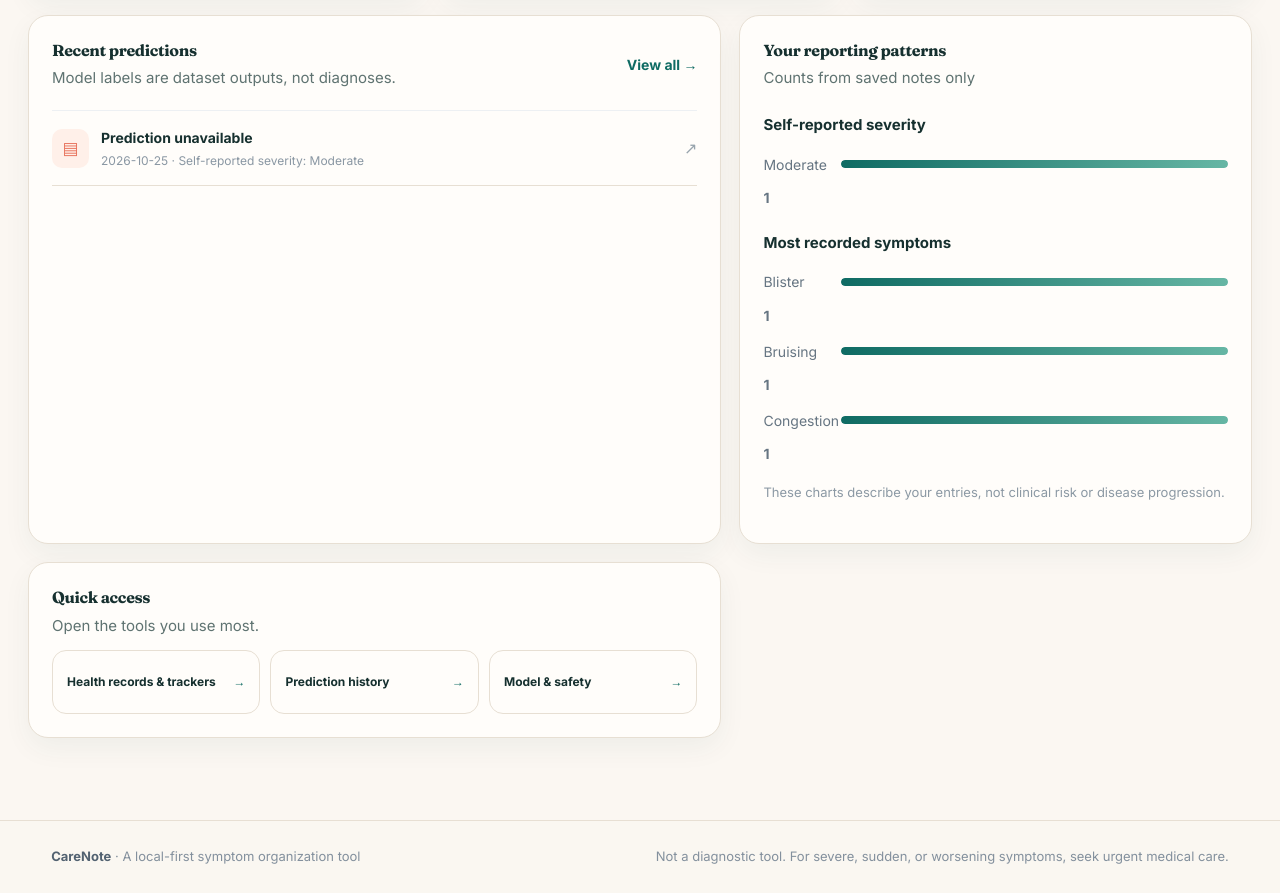
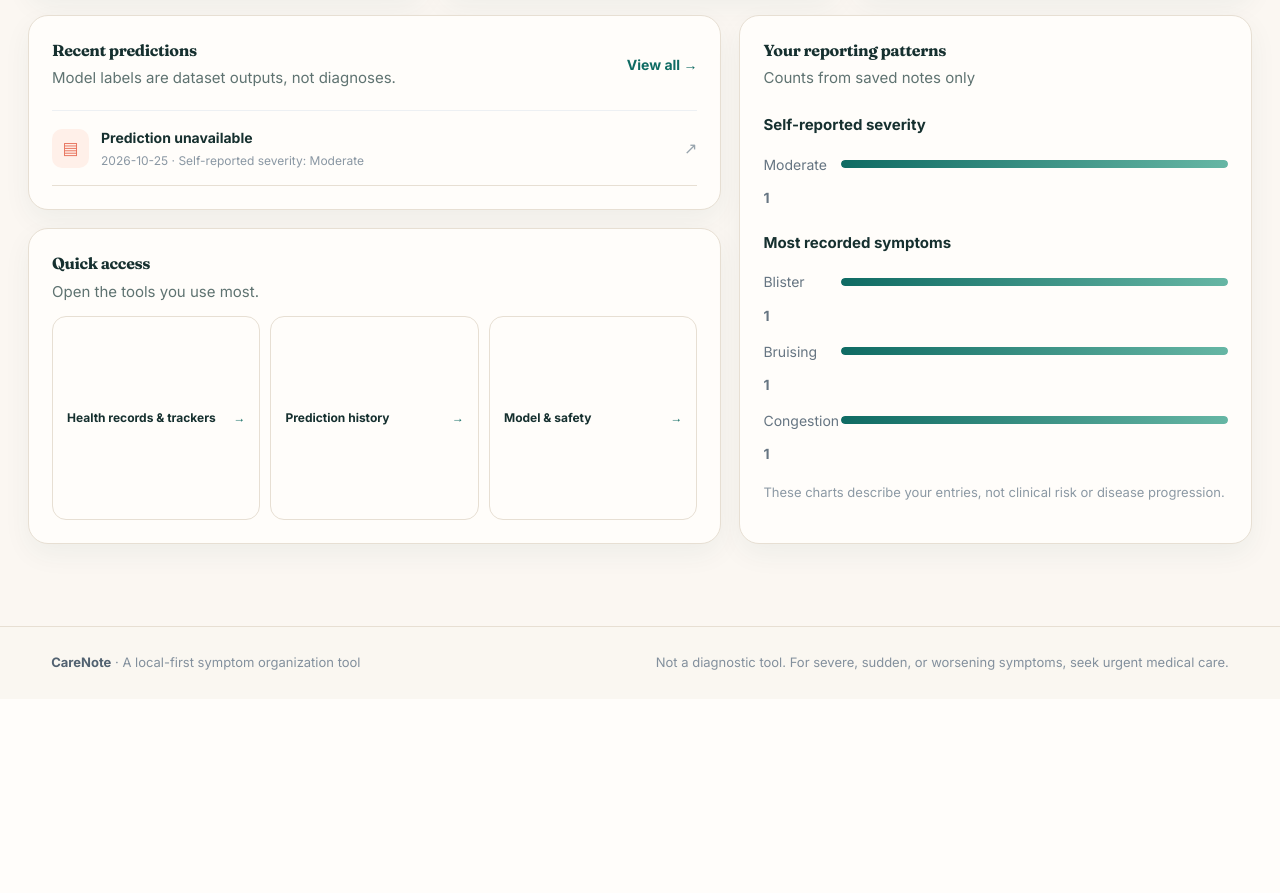
Before and after one commit to SwayamShah16/Symptoms-to-Report, a Flask app: page /dashboard in a window 1280 px wide. Shown: the part 432-1325 px from the top of the page. After the commit the page ends 1102 px from the top, so only its background shows below. Run offline with Flask 3, Linux system fonts and the light colour scheme; a user stored in the database is signed in; data comes from the database, SQL or seed files in the repository; some libraries are stand-ins or nearby versions.

Commit message:
Length fixing of the dashboard

```diff
--- a/carenote_upgrade/static/theme.css
+++ b/carenote_upgrade/static/theme.css
@@ -510,19 +510,20 @@ input:focus, select:focus, textarea:focus {
 .model-kpi-head .stat-icon { width: 34px; height: 34px; flex: 0 0 34px; margin: 0; }
 .model-kpi-card > strong { font-size: 25px; line-height: 1.15; }
 .model-kpi-card > small { color: var(--muted); font-size: 11px; line-height: 1.4; }
-.dashboard-grid {
-  align-items: stretch;
-  grid-template-areas: "history patterns" "shortcuts .";
-  grid-template-rows: auto auto;
-}
-.dashboard-grid > .panel { min-width: 0; }
-.dashboard-history-panel { grid-area: history; }
-.dashboard-patterns-panel { grid-area: patterns; }
-.dashboard-shortcuts-panel { grid-area: shortcuts; align-self: start; }
+.dashboard-grid { align-items: stretch; }
+.dashboard-grid > *, .dashboard-history-column { min-width: 0; }
+.dashboard-history-column, .dashboard-patterns-panel { align-self: stretch; }
+.dashboard-history-column { display: flex; flex-direction: column; gap: 18px; }
+.dashboard-history-column > .panel { margin: 0; }
+.dashboard-history-panel { flex: 0 0 auto; }
+.dashboard-patterns-panel { min-width: 0; }
+.dashboard-shortcuts-panel { display: flex; flex: 1 0 auto; flex-direction: column; }
 .dashboard-shortcuts-panel .panel-heading { margin-bottom: 12px; }
 .dashboard-shortcuts-panel .quick-links {
   display: grid;
   grid-template-columns: repeat(3, minmax(0, 1fr));
+  flex: 1 0 auto;
+  align-content: stretch;
   gap: 10px;
   border: 0;
   margin: 0;
@@ -545,12 +546,6 @@ input:focus, select:focus, textarea:focus {
   border-color: #d8b7a7;
   background: var(--coral-soft);
 }
-@media (max-width: 1000px) {
-  .dashboard-grid {
-    grid-template-areas: "history" "shortcuts" "patterns";
-    grid-template-rows: auto auto auto;
-  }
-}
 @media (max-width: 760px) {
   .dashboard-shortcuts-panel .quick-links { grid-template-columns: 1fr; }
   .dashboard-shortcuts-panel .quick-links a { min-height: 50px; }
--- a/carenote_upgrade/templates/dashboard.html
+++ b/carenote_upgrade/templates/dashboard.html
@@ -12,6 +12,7 @@
 </section>
 
 <section class="dashboard-grid">
+  <div class="dashboard-history-column">
     <article class="panel dashboard-history-panel">
       <div class="panel-heading"><div><h2>Recent predictions</h2><p>Model labels are dataset outputs, not diagnoses.</p></div><a href="{{ url_for('report_history') }}" class="text-link">View all →</a></div>
       {% if reports %}
@@ -29,6 +30,16 @@
       {% endif %}
     </article>
 
+    <article class="panel dashboard-shortcuts-panel">
+      <div class="panel-heading"><div><h2>Quick access</h2><p>Open the tools you use most.</p></div></div>
+      <div class="quick-links">
+        <a href="{{ url_for('health_records_page') }}">Health records &amp; trackers <span>→</span></a>
+        <a href="{{ url_for('report_history') }}">Prediction history <span>→</span></a>
+        <a href="{{ url_for('about_model') }}">Model &amp; safety <span>→</span></a>
+      </div>
+    </article>
+  </div>
+
   <article class="panel dashboard-patterns-panel">
     <div class="panel-heading"><div><h2>Your reporting patterns</h2><p>Counts from saved notes only</p></div></div>
     {% if total %}
@@ -41,14 +52,5 @@
       <div class="chart-placeholder"><div class="chart-line">⌁</div><p>Your trends will appear as you save reports.</p></div>
     {% endif %}
   </article>
-
-  <article class="panel dashboard-shortcuts-panel">
-    <div class="panel-heading"><div><h2>Quick access</h2><p>Open the tools you use most.</p></div></div>
-    <div class="quick-links">
-      <a href="{{ url_for('health_records_page') }}">Health records &amp; trackers <span>→</span></a>
-      <a href="{{ url_for('report_history') }}">Prediction history <span>→</span></a>
-      <a href="{{ url_for('about_model') }}">Model &amp; safety <span>→</span></a>
-    </div>
-  </article>
 </section>
 {% endblock %}
```
Lines whose indentation alone changed are shown as unchanged.
